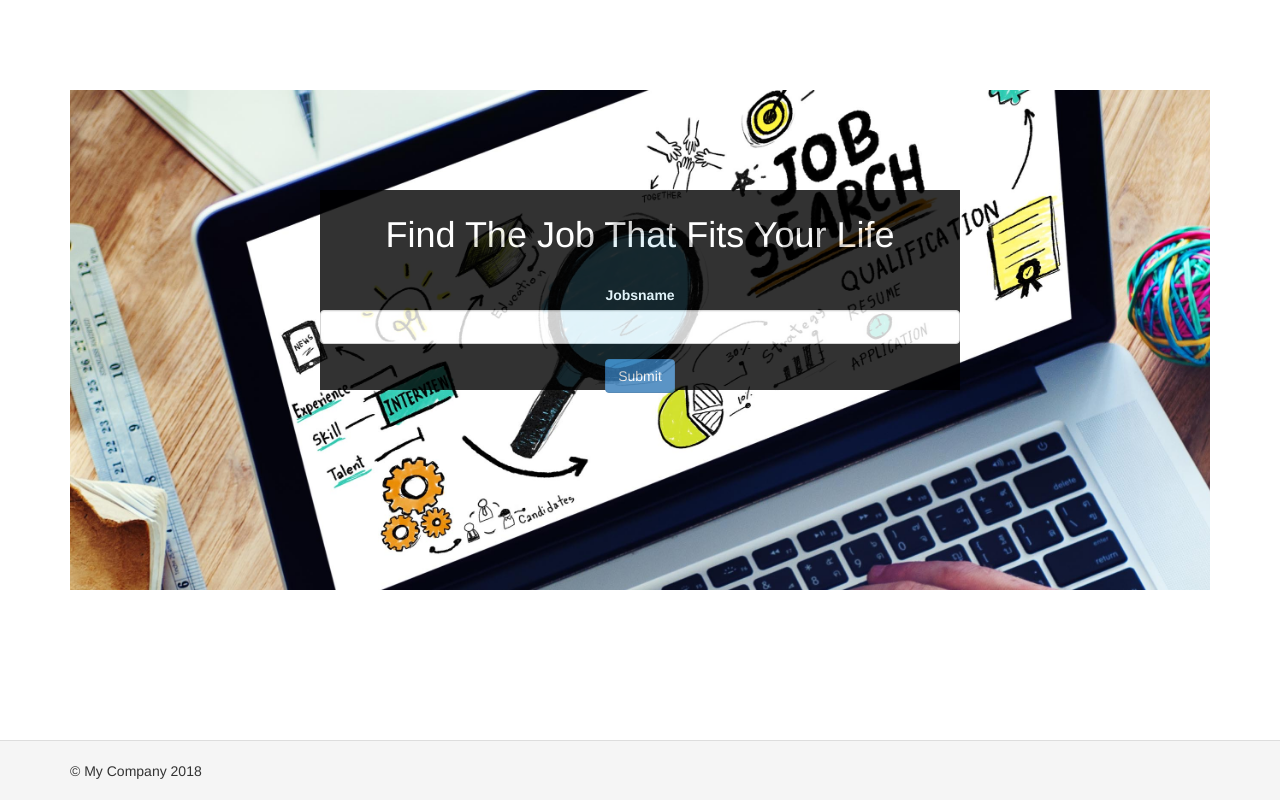
After one commit to BambangSinaga/connectme, a Yii app: template views/site/home.php in a window 1280 px wide. The commit adds this page. Run offline with PHP 8.4 and a stand-in for Yii, Linux system fonts and the light colour scheme; the template is opened without the code that fills it, so the values that code supplies are empty; form fields are guessed from the names that the template uses; some libraries are stand-ins or nearby versions.

Commit message:
update homepage

```diff
--- a/config/db.php
+++ b/config/db.php
@@ -4,7 +4,7 @@ return [
     'class' => 'yii\db\Connection',
     'dsn' => 'mysql:host=127.0.0.1;dbname=connectme',
     'username' => 'root',
-    'password' => 'root',
+    'password' => '',
     'charset' => 'utf8',
 
     // Schema cache options (for production environment)
--- /dev/null
+++ b/views/site/home.php
@@ -0,0 +1,31 @@
+<?php
+use yii\helpers\Html;
+use yii\widgets\ActiveForm;
+/* @var $this yii\web\View */
+
+$this->title = 'My Yii Application';
+?>
+<div class="site-index">
+
+    <div class="coverhome">
+        <div class="grupbox">
+            <div class="textgrup">
+                <h1>Find The Job That Fits Your Life</h1>
+                <br>
+                <div class="boxtext">
+                    <?php $form = ActiveForm::begin(); ?>
+
+    <?= $form->field($model, 'jobsname') ?>
+    <div class="form-group">
+        <?= Html::submitButton('Submit', ['class' => 'btn btn-primary']) ?>
+    </div>
+
+<?php ActiveForm::end(); ?>
+
+                </div>
+            </div>
+        </div>
+    </div>
+
+
+</div>
--- a/web/css/site.css
+++ b/web/css/site.css
@@ -12,6 +12,30 @@ body {
 
 .wrap > .container {
     padding: 70px 15px 20px;
+}
+
+.coverhome{
+    height: 500px;
+    background-image: url(Job-Search-SB.jpg);
+    background-size: cover;
+    text-align: center;
+}
+
+.coverhome .grupbox{
+    position: relative;
+    top: 100px;
+    height: 200px;
+    opacity: 0.80;
+    background-color: black;
+    margin-right: 250px;
+    margin-left: 250px;
+}
+.coverhome .grupbox .textgrup{
+    position: relative;
+    top: 25px;
+    text-align: center;
+    color: white;
+    background-color: transparent;
 }
 
 .footer {
```
Also changed, not shown: controllers/SiteController.php (+15 -1 lines), models/SearchForm.php (added, +19 -0 lines), uploads/company/Building-20-512.png (added), web/css/Job-Search-SB.jpg (added).
